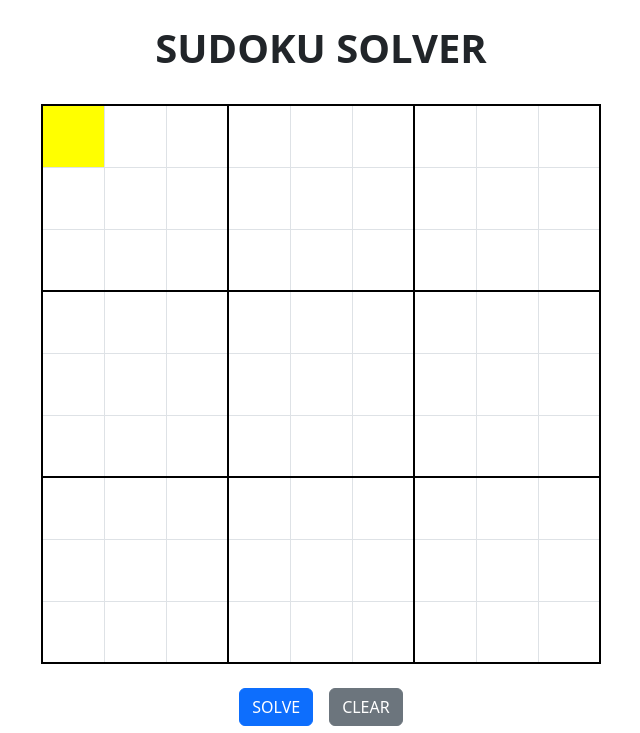
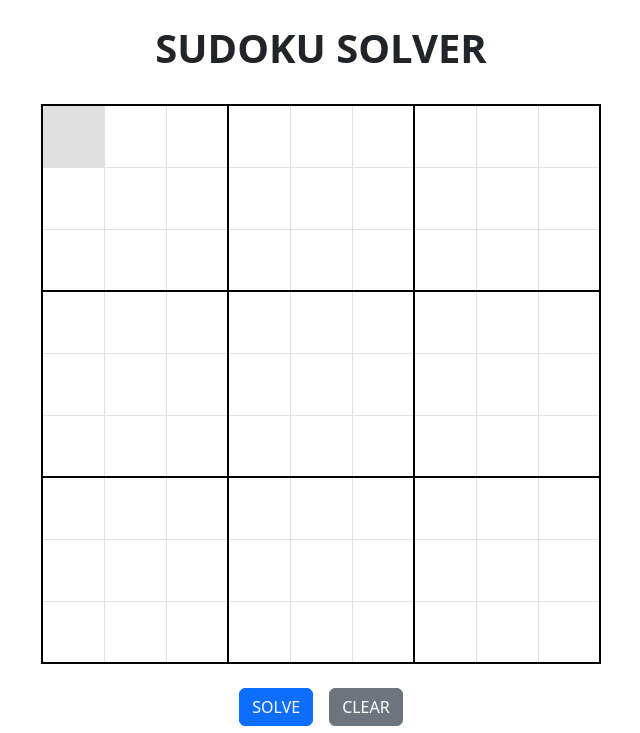
Before and after one commit to DavidNguyen58/Sudoku-Solver, a Flask app: page / in a window 1280 px wide, with the restyled element focused. Shown: the top 733 px of the page, without its empty margins (319-959 px from the left). Run offline with Flask 3, Linux system fonts and the light colour scheme.

Commit message:
Changed the input:focus. Created the input:hover for UX

```diff
--- a/static/styles.css
+++ b/static/styles.css
@@ -15,7 +15,10 @@ input{
   caret-color: transparent;
 }
 input:focus{
-  background-color: yellow;
+  background-color: #e0e0e0;
+}
+input:hover{
+  background-color: #e0e0e0;
 }
 input::selection{
   background-color: transparent;
```
